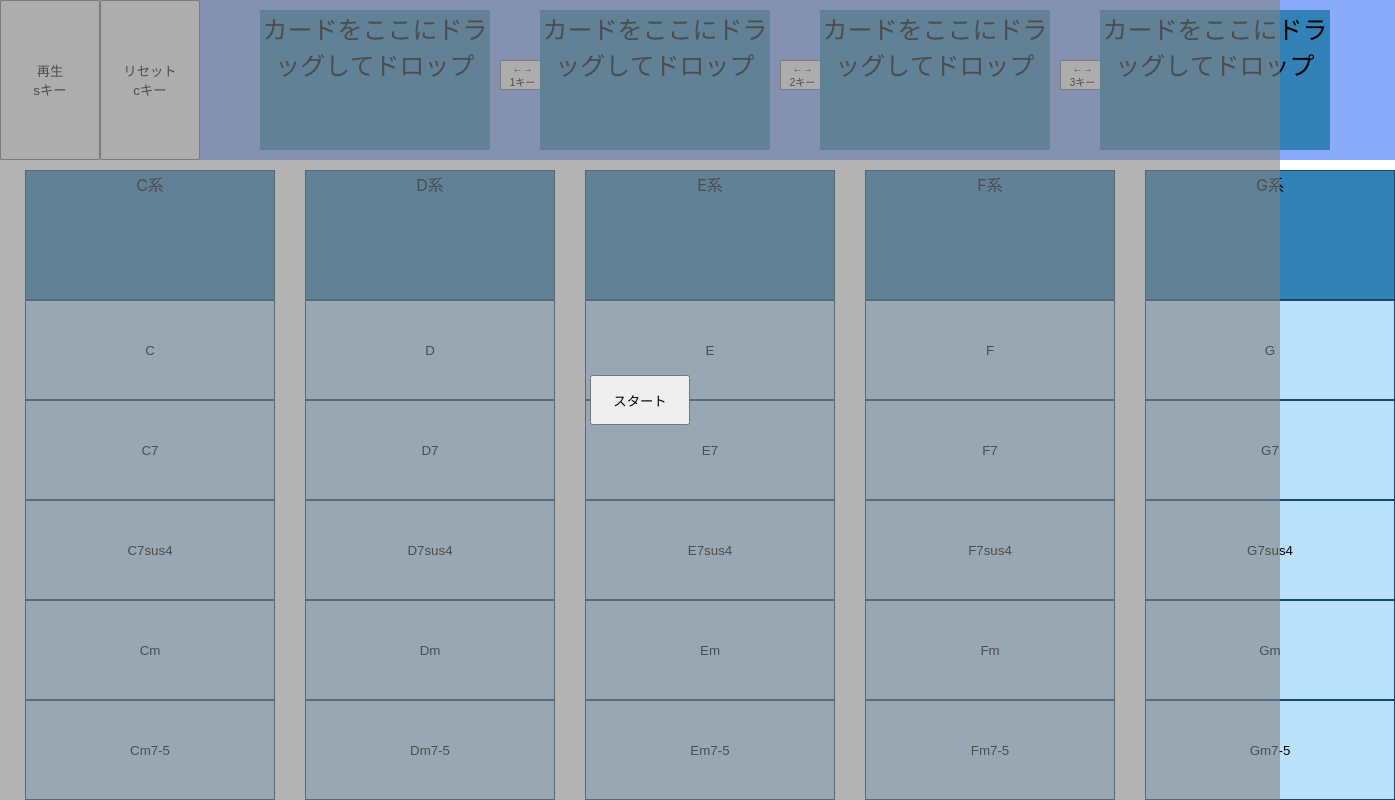
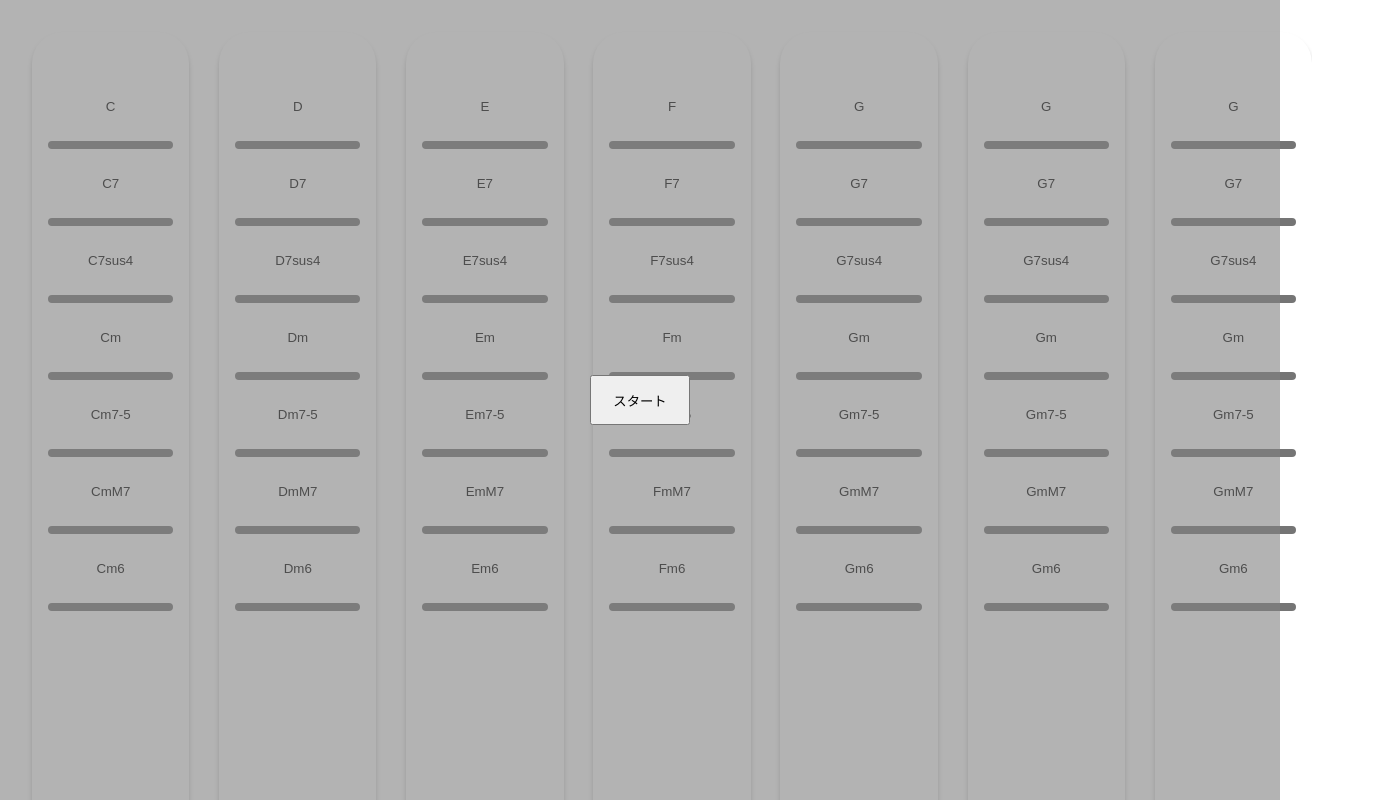
Before and after one commit to SystemEngineeringTeam/geekcamp-vol9-ver2, a Next.js app: page / in a window 1280 px wide. Shown: the top 800 px of the page, 1395 px wide, since content can reach past the window. Built offline with nearby package versions, Linux system fonts and the light colour scheme; no server answers.

Commit message:
update: Gridをレスポンシブに対応させた。

```diff
--- a/pages/_app.css
+++ b/pages/_app.css
@@ -2,10 +2,10 @@ body{
     margin: 0;
 }
 
-#gridParent{
+/* #gridParent{
     height: 600px;
 }
 
 #adjust{
     height: 170px;
-}
+} */
--- a/pages/card.tsx
+++ b/pages/card.tsx
@@ -15,12 +15,18 @@ export default memo( function Card(props:Props){
     // インラインでのスタイル指定
     // https://qiita.com/Statham/items/05870fd52320a0644acd
     const CardStyle: { [key: string]: string } = {
-        textAlign: "center",
-        border: "1px solid #0F4C75",
-        width: "250px",
-        height: "100px",
-        backgroundColor: "#BBE1FA",
-        padding: "1px",
+        width: "100%",
+        height: "69px",
+        paddingTop: "8px",
+        paddingBottom: "8px",
+        backgroundColor: "#FFFFFF",
+        borderWidth: "0px",
+    }
+
+    const LineLayout: { [key: string]: string } = {
+        border: "4px solid #757575",
+        borderRadius: "4px",
+        margin : "0px 16px",
     }
 
 
@@ -33,10 +39,10 @@ export default memo( function Card(props:Props){
     const LeaveChangeColor = () =>{ //カード要素からカーソルが離れたら色を元に戻すコード
         if(event.shiftKey){
             const target = document.getElementsByClassName("card") as HTMLCollectionOf<HTMLElement>;
-            target[props.num].style.backgroundColor = "#BBE1FA";
+            target[props.num].style.backgroundColor = "#FFFFFF";
         }else{
             const target = document.getElementsByClassName("card") as HTMLCollectionOf<HTMLElement>;
-            target[props.num].style.backgroundColor = "#BBE1FA";
+            target[props.num].style.backgroundColor = "#FFFFFF";
             props.useStopChord(props.useGetNoteList(props.children));
         }
     }
@@ -73,6 +79,7 @@ export default memo( function Card(props:Props){
     }, []);
 
     return(
+        <>
             <button
                 draggable="true"
                 className="card"
@@ -90,5 +97,7 @@ export default memo( function Card(props:Props){
                 {props.children}
             </button>
 
+            <hr style={LineLayout}/>
+        </>
     )
 });
--- a/pages/grid.tsx
+++ b/pages/grid.tsx
@@ -11,34 +11,34 @@ export const Grid = () =>{
     const playChord = usePlay(PlayFuncs);
     const stopChord = useStop(StopFuncs);
 
-    const gridStyle={
-        display: "grid",
-        gridTemplateColumns: "25px 250px 30px 250px 30px 250px 30px 250px 30px 250px",
-        gridTemplateRows: "180px 100px 100px 100px 100px 100px",
-        gridAutoFlow: "column"
+    const gridStyle:{ [key: string]: string } ={
+        display: "flex",
+        flexFlow: "row",
+        gap: "calc(10 / 430 * 100%)",
 
+
+        alignItems: "center",
+
+        width: "100%",
+
+        padding: "0px",
+        margin: "32px",
     }
 
-    const column1 = { //カード1行目
-        gridColumn: "2/3"
-    }
-    const column2 = { //カード2行目
-        gridColumn: "4/5"
-    }
-    const column3 = { //カード3行目
-        gridColumn: "6/7"
-    }
-    const column4 = { //カード4行目
-        gridColumn: "8/9"
-    }
-    const column5 = { //カード5行目
-        gridColumn: "10/11"
+    const column = { //カード1行目
+        width: "210px",
+        height: "951px",
+
+
+        background: "#FFFFFF",
+        boxShadow: "0px 4px 4px rgba(0, 0, 0, 0.25)",
+        borderRadius:" 31px",
+        paddingTop: "40px",
     }
 
     return(
         <div id="gridParent" style={gridStyle}>
-            <div style={column1}>
-                <HeadCard>C系</HeadCard>
+            <div style={column}>
                 <Card useGetNoteList={getNoteList} usePlayChord={playChord} useStopChord={stopChord} num={0}>C</Card>
                 <Card useGetNoteList={getNoteList} usePlayChord={playChord} useStopChord={stopChord} num={1}>C7</Card>
                 <Card useGetNoteList={getNoteList} usePlayChord={playChord} useStopChord={stopChord} num={2}>C7sus4</Card>
@@ -47,8 +47,7 @@ export const Grid = () =>{
                 <Card useGetNoteList={getNoteList} usePlayChord={playChord} useStopChord={stopChord} num={5}>CmM7</Card>
                 <Card useGetNoteList={getNoteList} usePlayChord={playChord} useStopChord={stopChord} num={6}>Cm6</Card>
             </div>
-            <div style={column2}>
-                <HeadCard>D系</HeadCard>
+            <div style={column}>
                 <Card useGetNoteList={getNoteList} usePlayChord={playChord} useStopChord={stopChord} num={7}>D</Card>
                 <Card useGetNoteList={getNoteList} usePlayChord={playChord} useStopChord={stopChord} num={8}>D7</Card>
                 <Card useGetNoteList={getNoteList} usePlayChord={playChord} useStopChord={stopChord} num={9}>D7sus4</Card>
@@ -57,8 +56,7 @@ export const Grid = () =>{
                 <Card useGetNoteList={getNoteList} usePlayChord={playChord} useStopChord={stopChord} num={12}>DmM7</Card>
                 <Card useGetNoteList={getNoteList} usePlayChord={playChord} useStopChord={stopChord} num={13}>Dm6</Card>
             </div>
-            <div style={column3}>
-                <HeadCard>E系</HeadCard>
+            <div style={column}>
                 <Card useGetNoteList={getNoteList} usePlayChord={playChord} useStopChord={stopChord} num={14}>E</Card>
                 <Card useGetNoteList={getNoteList} usePlayChord={playChord} useStopChord={stopChord} num={15}>E7</Card>
                 <Card useGetNoteList={getNoteList} usePlayChord={playChord} useStopChord={stopChord} num={16}>E7sus4</Card>
@@ -67,8 +65,7 @@ export const Grid = () =>{
                 <Card useGetNoteList={getNoteList} usePlayChord={playChord} useStopChord={stopChord} num={19}>EmM7</Card>
                 <Card useGetNoteList={getNoteList} usePlayChord={playChord} useStopChord={stopChord} num={20}>Em6</Card>
             </div>
-            <div style={column4}>
-                <HeadCard>F系</HeadCard>
+            <div style={column}>
                 <Card useGetNoteList={getNoteList} usePlayChord={playChord} useStopChord={stopChord} num={21}>F</Card>
                 <Card useGetNoteList={getNoteList} usePlayChord={playChord} useStopChord={stopChord} num={22}>F7</Card>
                 <Card useGetNoteList={getNoteList} usePlayChord={playChord} useStopChord={stopChord} num={23}>F7sus4</Card>
@@ -77,8 +74,25 @@ export const Grid = () =>{
                 <Card useGetNoteList={getNoteList} usePlayChord={playChord} useStopChord={stopChord} num={26}>FmM7</Card>
                 <Card useGetNoteList={getNoteList} usePlayChord={playChord} useStopChord={stopChord} num={27}>Fm6</Card>
             </div>
-            <div style={column5}>
-                <HeadCard>G系</HeadCard>
+            <div style={column}>
+                <Card useGetNoteList={getNoteList} usePlayChord={playChord} useStopChord={stopChord} num={28}>G</Card>
+                <Card useGetNoteList={getNoteList} usePlayChord={playChord} useStopChord={stopChord} num={29}>G7</Card>
+                <Card useGetNoteList={getNoteList} usePlayChord={playChord} useStopChord={stopChord} num={30}>G7sus4</Card>
+                <Card useGetNoteList={getNoteList} usePlayChord={playChord} useStopChord={stopChord} num={31}>Gm</Card>
+                <Card useGetNoteList={getNoteList} usePlayChord={playChord} useStopChord={stopChord} num={32}>Gm7-5</Card>
+                <Card useGetNoteList={getNoteList} usePlayChord={playChord} useStopChord={stopChord} num={33}>GmM7</Card>
+                <Card useGetNoteList={getNoteList} usePlayChord={playChord} useStopChord={stopChord} num={34}>Gm6</Card>
+            </div>
+            <div style={column}>
+                <Card useGetNoteList={getNoteList} usePlayChord={playChord} useStopChord={stopChord} num={28}>G</Card>
+                <Card useGetNoteList={getNoteList} usePlayChord={playChord} useStopChord={stopChord} num={29}>G7</Card>
+                <Card useGetNoteList={getNoteList} usePlayChord={playChord} useStopChord={stopChord} num={30}>G7sus4</Card>
+                <Card useGetNoteList={getNoteList} usePlayChord={playChord} useStopChord={stopChord} num={31}>Gm</Card>
+                <Card useGetNoteList={getNoteList} usePlayChord={playChord} useStopChord={stopChord} num={32}>Gm7-5</Card>
+                <Card useGetNoteList={getNoteList} usePlayChord={playChord} useStopChord={stopChord} num={33}>GmM7</Card>
+                <Card useGetNoteList={getNoteList} usePlayChord={playChord} useStopChord={stopChord} num={34}>Gm6</Card>
+            </div>
+            <div style={column}>
                 <Card useGetNoteList={getNoteList} usePlayChord={playChord} useStopChord={stopChord} num={28}>G</Card>
                 <Card useGetNoteList={getNoteList} usePlayChord={playChord} useStopChord={stopChord} num={29}>G7</Card>
                 <Card useGetNoteList={getNoteList} usePlayChord={playChord} useStopChord={stopChord} num={30}>G7sus4</Card>
--- a/pages/startPage.tsx
+++ b/pages/startPage.tsx
@@ -35,8 +35,8 @@ export default function StartPage(){
         <>
             <button style={styleButton} onClick={removeStartPage} className="disappered">スタート</button>
             <div style={startPage} className="disappered"></div>
-            <div style={{zIndex: "0",position: "absolute"}}>
-                <Header/>
+            <div style={{zIndex: "0",position: "absolute" , width: "100%"}}>
+                {/* <Header/> */}
                 <Grid/>
             </div>
         </>
```
Lines whose indentation alone changed are shown as unchanged.
